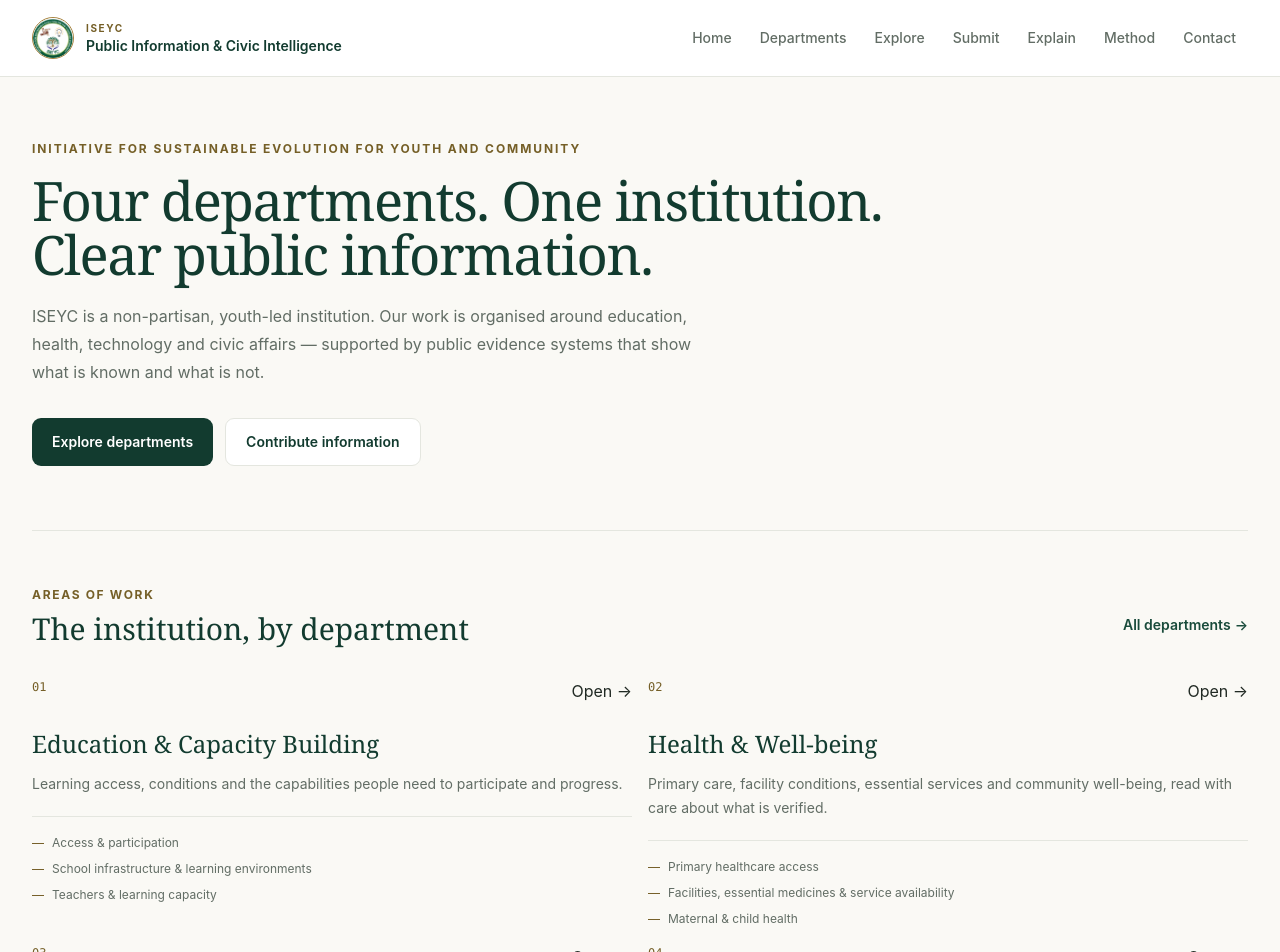
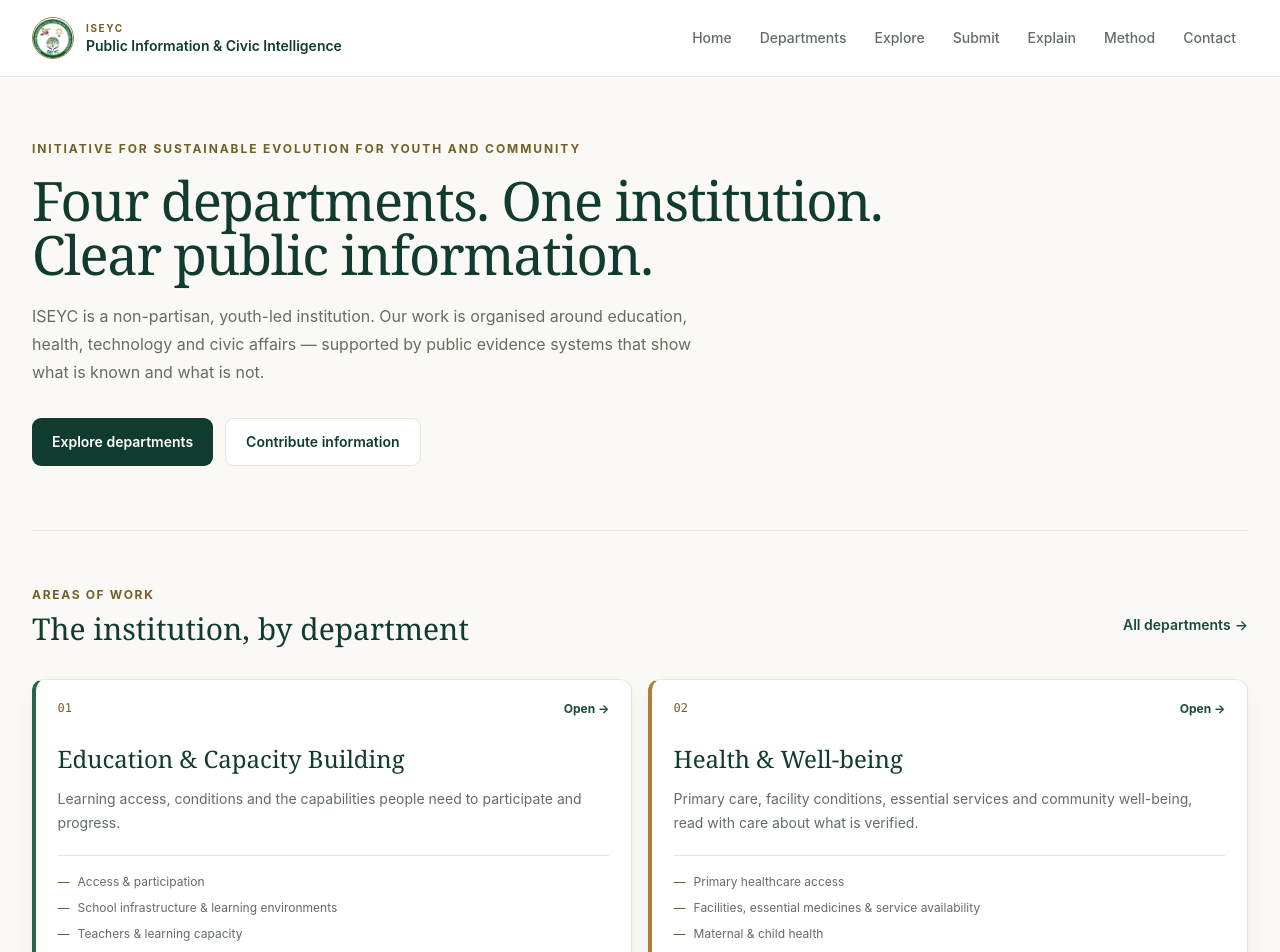
Before and after one commit to mrzulqarnainnadabo/iseyc-digital-operations-centre-notion, a Next.js app: page / in a window 1280 px wide. Shown: the top 952 px of the page. Built offline with nearby package versions, Linux system fonts and the light colour scheme.

Commit message:
style(idcc): department card system for department-first home

```diff
--- a/app/globals.css
+++ b/app/globals.css
@@ -75,7 +75,7 @@ button, a, input, textarea, select { -webkit-tap-highlight-color: transparent; }
   .department-content-grid { grid-template-columns: minmax(0, 1fr) minmax(15rem, 0.8fr); gap: 1.5rem; }
 }
 @media (prefers-reduced-motion: reduce) {
-  .public-nav a, .department-open span { transition: none; }
+  .public-nav a, .department-open span, .dept-card__open { transition: none; }
 }
 
 .evidence-data-list { display: grid; grid-template-columns: repeat(2, minmax(0, 1fr)); gap: 0; border-top: 1px solid var(--iseyc-border); }
@@ -87,3 +87,34 @@ button, a, input, textarea, select { -webkit-tap-highlight-color: transparent; }
 .public-mobile-menu > summary::-webkit-details-marker { display: none; }
 .public-mobile-menu__links a:focus-visible,
 .public-mobile-menu > summary:focus-visible { outline: 3px solid #755f27; outline-offset: 2px; }
+
+/* Department-first home cards */
+.dept-card {
+  display: flex;
+  flex-direction: column;
+  min-height: 100%;
+  border: 1px solid var(--iseyc-border);
+  border-left-width: 4px;
+  border-radius: var(--radius-card);
+  background: var(--iseyc-white);
+  padding: 1.25rem 1.35rem 1.4rem;
+  text-decoration: none;
+  box-shadow: var(--shadow-card);
+  transition: border-color 150ms ease, box-shadow 150ms ease;
+}
+.dept-card:hover,
+.dept-card:focus-visible {
+  border-color: var(--iseyc-forest-800);
+  box-shadow: 0 2px 4px rgb(16 47 38 / 6%), 0 12px 28px rgb(16 47 38 / 6%);
+}
+.dept-card__open {
+  font-size: 0.75rem;
+  font-weight: 650;
+  color: var(--iseyc-forest-800);
+  transition: transform 150ms ease;
+}
+.group:hover .dept-card__open { transform: translateX(2px); }
+.dept-card--education { border-left-color: #28664a; }
+.dept-card--health { border-left-color: #a7833f; }
+.dept-card--technology { border-left-color: #194b3b; }
+.dept-card--civic { border-left-color: #755f27; }
```
